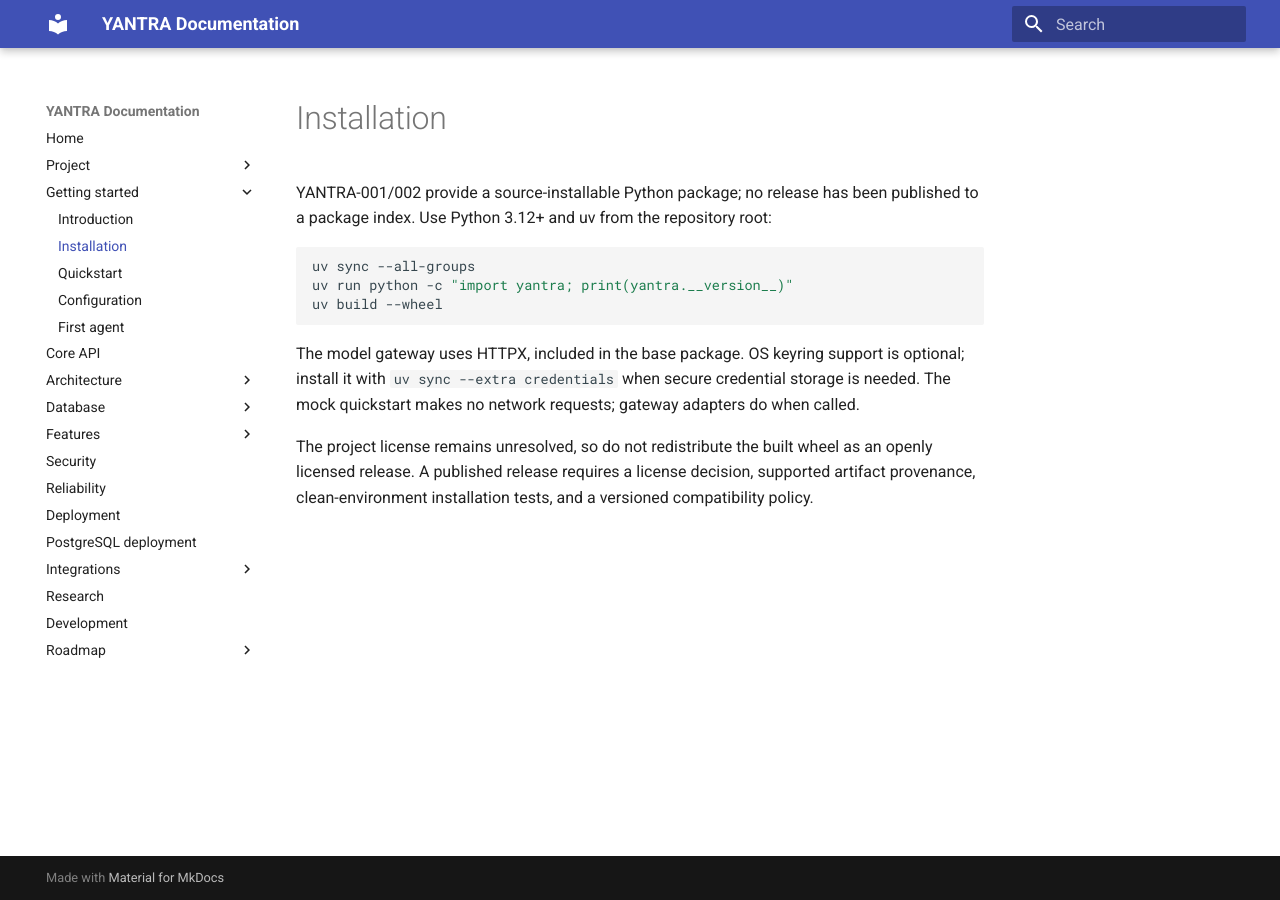
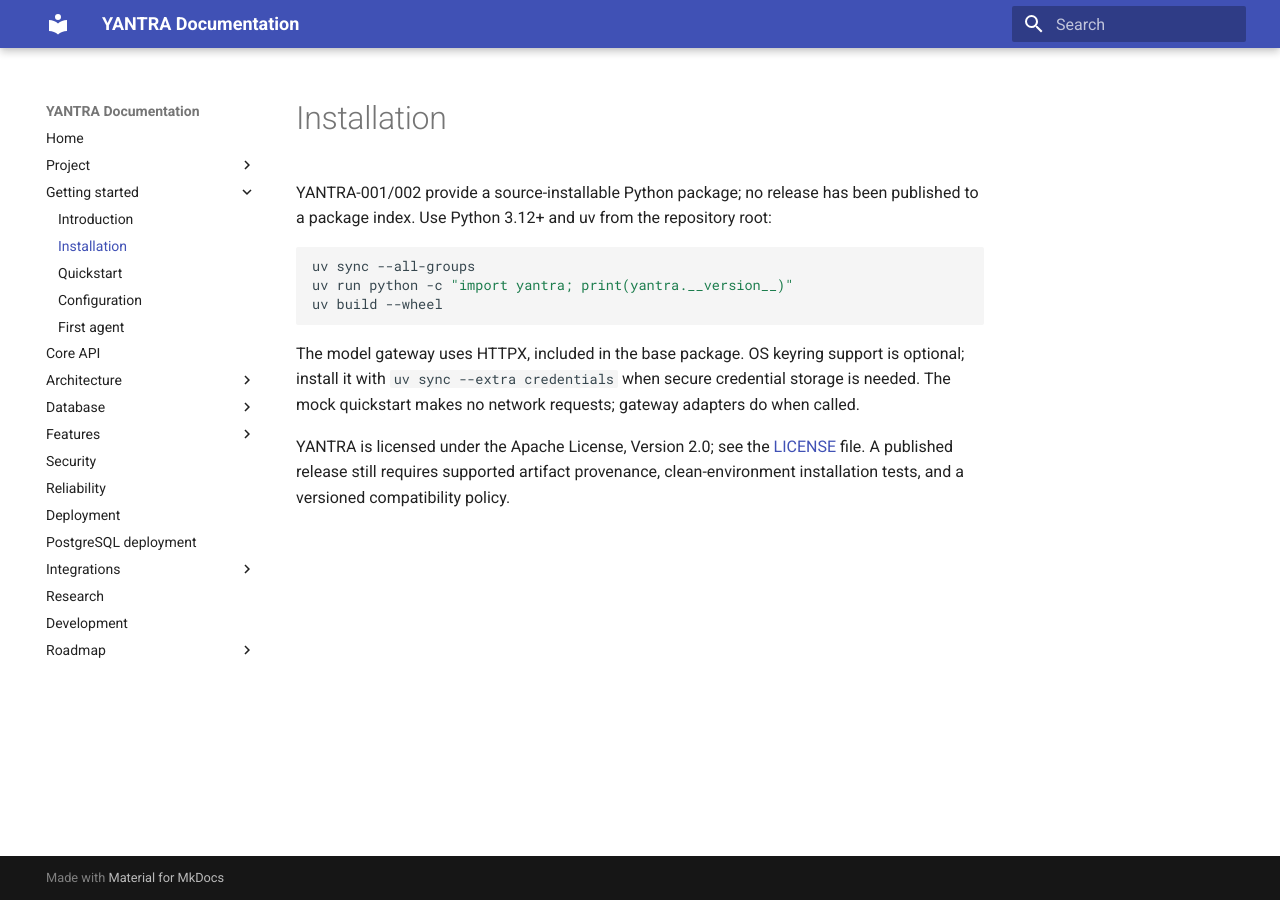
Before and after one commit to Rishit1769/Yantra, an MkDocs documentation site: the page built from docs/getting-started/installation.md, in a window 1280 px wide. Built offline with MkDocs 1.6.1 and Material for MkDocs 9.7.7, drawn with Linux system fonts in a browser that asks for light colours.

Commit message:
chore(license): adopt Apache License 2.0

```diff
--- a/docs/getting-started/installation.md
+++ b/docs/getting-started/installation.md
@@ -10,4 +10,4 @@
 
 The model gateway uses HTTPX, included in the base package. OS keyring support is optional; install it with `uv sync --extra credentials` when secure credential storage is needed. The mock quickstart makes no network requests; gateway adapters do when called.
 
-The project license remains unresolved, so do not redistribute the built wheel as an openly licensed release. A published release requires a license decision, supported artifact provenance, clean-environment installation tests, and a versioned compatibility policy.
+YANTRA is licensed under the Apache License, Version 2.0; see the [LICENSE](../../LICENSE) file. A published release still requires supported artifact provenance, clean-environment installation tests, and a versioned compatibility policy.
--- a/pyproject.toml
+++ b/pyproject.toml
@@ -7,6 +7,8 @@
 version = "0.1.0"
 description = "A model-agnostic AI agent runtime foundation"
 readme = "README.md"
+license = "Apache-2.0"
+license-files = ["LICENSE"]
 requires-python = ">=3.12"
 classifiers = [
   "Development Status :: 3 - Alpha",
@@ -39,7 +41,7 @@
 packages = ["src/yantra"]
 
 [tool.hatch.build.targets.sdist]
-include = ["src/yantra", "tests", "docs", "README.md", "pyproject.toml"]
+include = ["src/yantra", "tests", "docs", "README.md", "pyproject.toml", "LICENSE"]
 
 [tool.pytest.ini_options]
 testpaths = ["tests"]
```
Also changed, not shown: CHANGELOG.md (+1 -0 lines), CONTRIBUTING.md (+1 -1 lines), GOVERNANCE.md (+2 -2 lines), README.md (+10 -2 lines), docs/specifications/core-runtime-api.md (+1 -1 lines), 1 other file.
